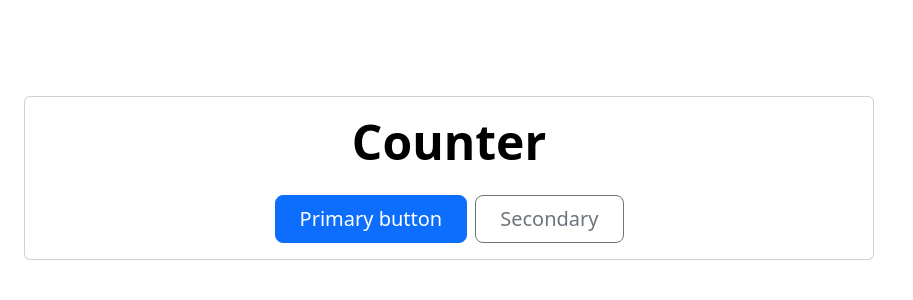
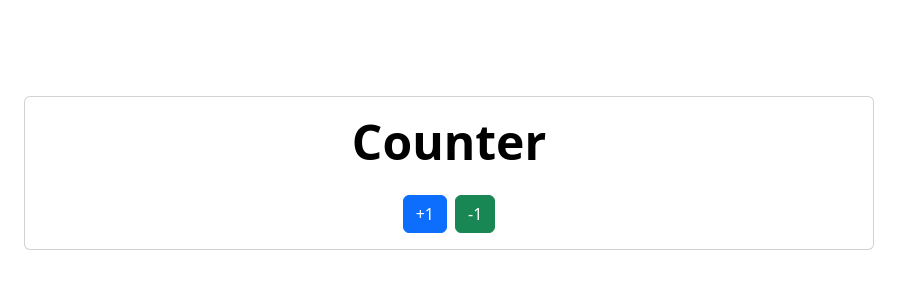
Before and after one commit to dg-codingbapunu/react-social-media-app, a React (Vite) app in the folder counter/: page / in a window 1280 px wide. Shown: the top 300 px of the page, without its empty margins (0-913 px from the left). Built offline with nearby package versions, Linux system fonts and the light colour scheme.

Commit message:
add buttons

```diff
--- a/counter/src/App.jsx
+++ b/counter/src/App.jsx
@@ -3,32 +3,18 @@ import "bootstrap/dist/css/bootstrap.min.css";
 import Header from "./Header";
 import DisplayCounter from "./components/DisplayCounter";
 import Container from "./components/Container";
+import Controls from "./components/Controls";
 const App = () => {
   return (
-    <>
     <center className="px-4 py-5 my-5 text-center">
       <Container>
         <Header></Header>
         <div className="col-lg-6 mx-auto">
           <DisplayCounter></DisplayCounter>
-            <div className="d-grid gap-2 d-sm-flex justify-content-sm-center">
-              <button
-                type="button"
-                className="btn btn-primary btn-lg px-4 gap-3"
-              >
-                Primary button
-              </button>
-              <button
-                type="button"
-                className="btn btn-outline-secondary btn-lg px-4"
-              >
-                Secondary
-              </button>
-            </div>
+          <Controls></Controls>
         </div>
       </Container>
     </center>
-    </>
   );
 };
 
--- a/counter/src/components/Container.jsx
+++ b/counter/src/components/Container.jsx
@@ -2,8 +2,8 @@ import React from "react";
 
 const Container = ({ children }) => {
   return (
-    <div class="card" style={{ width: "69%" }}>
-      <div class="card-body">{children}</div>
+    <div className="card" style={{ width: "69%" }}>
+      <div className="card-body">{children}</div>
     </div>
   );
 };
--- /dev/null
+++ b/counter/src/components/Controls.jsx
@@ -0,0 +1,17 @@
+import React from "react";
+
+const Controls = () => {
+  return (
+    <div className="d-grid gap-2 d-sm-flex justify-content-sm-center">
+      <button type="button" class="btn btn-primary">
+        +1
+      </button>
+
+      <button type="button" class="btn btn-success">
+        -1
+      </button>
+    </div>
+  );
+};
+
+export default Controls;
```
Lines whose indentation alone changed are shown as unchanged.
